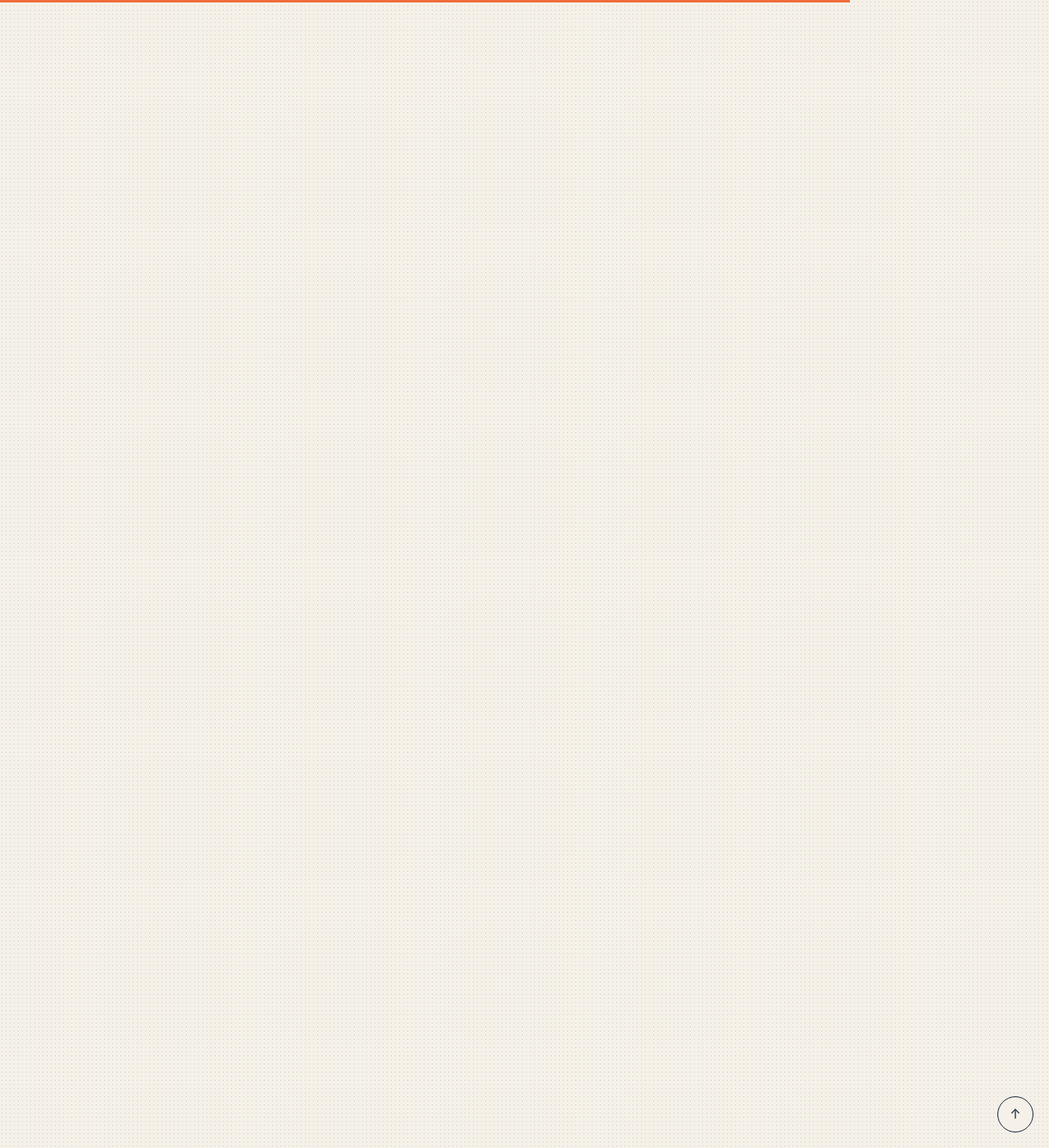
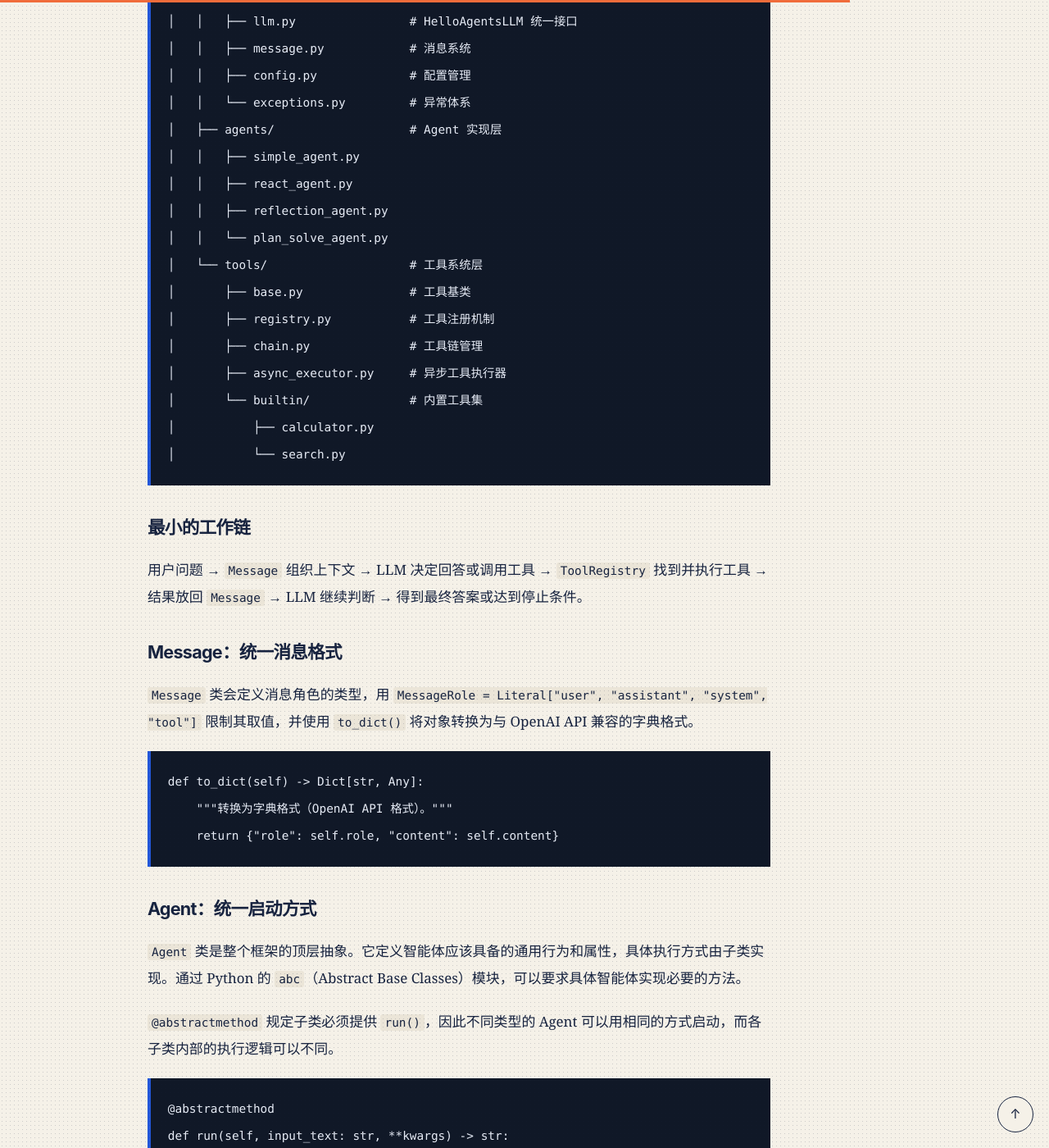
Before and after one commit to yehui2001/yehui2001.github.io, a Jekyll site: the page built from _posts/2026-09-21-agent-learning-notes.md, in a window 1280 px wide and 1400 px high, scrolled down 8430 px. Shown: the whole window at 82% size. Built offline with Jekyll 4.4.1, drawn with Linux system fonts in a browser that asks for light colours; comment, search, counter and statistics services are not loaded; some of the changed text lies outside the part shown.

Commit message:
Update Agent learning notes for October 15

````diff
--- a/_posts/2026-09-21-agent-learning-notes.md
+++ b/_posts/2026-09-21-agent-learning-notes.md
@@ -17,7 +17,7 @@
 | 第 4 章：经典范式 | **最高** | 精读并重写代码 | ReAct、Plan-and-Solve、Reflection 是后续基础 | ✅ |
 | 第 5 章：低代码平台 | 低至中 | 选一个体验 | 了解产品形态，不必同时掌握 Coze、Dify、n8n | |
 | 第 6 章：框架实践 | 中 | 横向比较，选一个 | 了解框架帮你封装了什么，不要同时深学所有框架 | |
-| 第 7 章：自建 Agent 框架 | **最高** | 精读并动手实现 | 理解模型适配、消息、Agent 基类、工具注册和运行循环 | |
+| 第 7 章：自建 Agent 框架 | **最高** | 精读并动手实现 | 理解模型适配、消息、Agent 基类、工具注册和运行循环 | ✅ |
 | 第 8 章：记忆与检索 | **最高** | 精读，做 RAG 项目 | 解决外部知识、长期记忆和事实依据问题 | |
 | 第 9 章：上下文工程 | **最高** | 精读并实验 | 决定长任务稳定性、成本和信息利用率 | |
 | 第 10 章：通信协议 | 高 | MCP 实做；A2A/ANP 先理解 | MCP 已很实用，多 Agent 协议可后置 | |
@@ -27,6 +27,41 @@
 | 第 14 章：Deep Research | 高 | 与第 13 章二选一 | 适合练搜索、筛选、引用和报告生成 | |
 | 第 15 章：赛博小镇 | 低 | 兴趣扩展 | 项目有趣，但涉及游戏和社会模拟，主线较远 | |
 | 第 16 章：毕业设计 | 高 | 用自己的题目完成 | 检验能否独立设计完整系统 | |
+
+## 名词与接口
+
+### 流式输出
+
+模型生成回答需要时间。使用流式响应，可以在收到第一段文本时就显示，让用户边等边看；如果等完整回复，则生成期间终端不会显示回答。
+
+如果后续还需要使用完整答案，需要同时收集并拼接各段文本：
+
+```python
+# 处理流式响应
+print("✅ 大语言模型响应成功:")
+collected_content = []
+for chunk in response:
+    if not chunk.choices:
+        continue
+    content = chunk.choices[0].delta.content or ""
+    print(content, end="", flush=True)
+    collected_content.append(content)
+
+full_answer = "".join(collected_content)
+```
+
+### `llm.invoke()`
+
+这里的 `llm.invoke()` 用来向大语言模型发送消息，等待模型生成完成，然后返回完整的回复文本。其内部调用可以写成：
+
+```python
+response = self._client.chat.completions.create(
+    model=self.model,
+    messages=messages,
+    # temperature、max_tokens 等参数
+)
+return response.choices[0].message.content
+```
 
 ## 经典智能体范式
 
@@ -140,6 +175,8 @@
 
 ### 自建框架的目录结构
 
+![自建 Agent 框架架构图](https://raw.githubusercontent.com/yehui2001/imgbed/main/20261014220900274.png)
+
 我目前的最小框架结构如下：
 
 ```text
@@ -166,4 +203,60 @@
 │           └── search.py
 ```
 
-下一步是让这套结构在一个具体任务中跑通，并为关键任务建立可复现的评测样例。只有能被评测和持续改进的 Agent，才不只是一次性演示。
+### 最小的工作链
+
+用户问题 → `Message` 组织上下文 → LLM 决定回答或调用工具 → `ToolRegistry` 找到并执行工具 → 结果放回 `Message` → LLM 继续判断 → 得到最终答案或达到停止条件。
+
+### Message：统一消息格式
+
+`Message` 类会定义消息角色的类型，用 `MessageRole = Literal["user", "assistant", "system", "tool"]` 限制其取值，并使用 `to_dict()` 将对象转换为与 OpenAI API 兼容的字典格式。
+
+```python
+def to_dict(self) -> Dict[str, Any]:
+    """转换为字典格式（OpenAI API 格式）。"""
+    return {"role": self.role, "content": self.content}
+```
+
+### Agent：统一启动方式
+
+`Agent` 类是整个框架的顶层抽象。它定义智能体应该具备的通用行为和属性，具体执行方式由子类实现。通过 Python 的 `abc`（Abstract Base Classes）模块，可以要求具体智能体实现必要的方法。
+
+`@abstractmethod` 规定子类必须提供 `run()`，因此不同类型的 Agent 可以用相同的方式启动，而各子类内部的执行逻辑可以不同。
+
+```python
+@abstractmethod
+def run(self, input_text: str, **kwargs) -> str:
+    """运行 Agent。"""
+    pass
+```
+
+### 工具调用
+
+完整的工具调用流程是：LLM 理解用户问题、选择工具并生成参数 → 工具执行计算并返回结果 → LLM 处理结果并构建最终回答。
+
+下面的例子演示计算器注册与执行，以及如何将计算结果交给模型组织回答：
+
+```python
+# 创建包含计算器的注册表
+registry = create_calculator_registry()
+print("🤖 与 SimpleAgent 集成测试:")
+
+user_question = "请帮我计算 sqrt(16) + 2 * 3"
+print(f"用户问题: {user_question}")
+
+# 此处直接指定工具和参数，演示注册表的执行过程
+calc_result = registry.execute_tool("my_calculator", "sqrt(16) + 2 * 3")
+print(f"计算结果: {calc_result}")
+
+final_messages = [
+    {
+        "role": "user",
+        "content": (
+            f"计算结果是 {calc_result}，请用自然语言回答用户的问题:"
+            f"{user_question}"
+        ),
+    }
+]
+```
+
+需要注意，这个例子中作者直接提取了计算表达式，并指定使用 `my_calculator` 工具；工具选择和参数生成还没有交给 LLM。`final_messages` 只是构建了消息，后续还需要发送给模型才能得到最终回答。
````
Also changed, not shown: other parts of _posts/2026-09-21-agent-learning-notes.md (+1 -1 lines).
